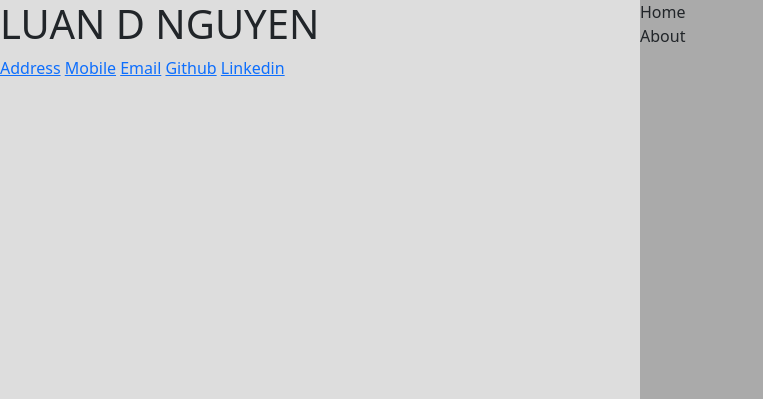
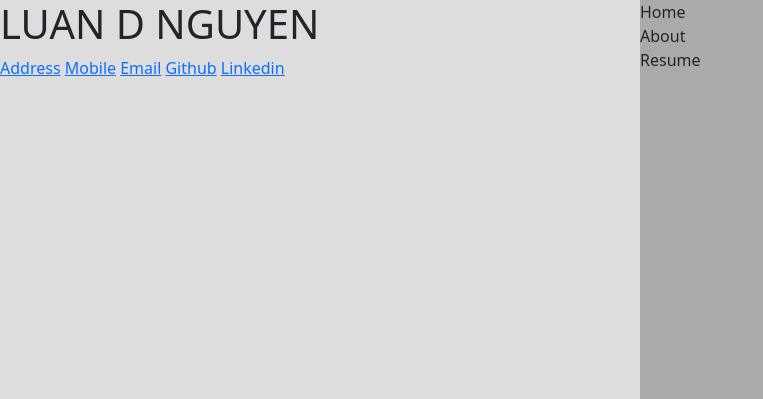
Before and after one commit to 33north/LuanNguyen.github.io, a Flask app: page / in a window 1280 px wide. Shown: the top 399 px of the page, without its empty margins (0-763 px from the left). Run offline with Flask 3, Linux system fonts and the light colour scheme.

Commit message:
20230511 - Add link to resume page to both home and index page

```diff
--- a/templates/home.html
+++ b/templates/home.html
@@ -19,6 +19,7 @@
     <div id = "div2">
       <a class = "nav-link" href = "{{ url_for('home') }}">Home</a>
       <a class = "nav-link" href = "{{ url_for('about') }}">About</a>
+      <a class = "nav-link" href = "{{ url_for('resume') }}">Resume</a>
     </div>
 
     <div id = "div3">
--- a/templates/index.html
+++ b/templates/index.html
@@ -15,6 +15,7 @@
       <a class = "nav-link" href = "{{ url_for('home') }}">Home</a>
       <a class = "nav-link" href = "{{ url_for('about') }}">About</a>
       <a class = "nav-link" href = "{{ url_for('index')}}">Index</a>
+      <a class = "nav-link" href = "{{ url_for('resume') }}">Resume</a>
     </div>
 
     <div id = "div3">
```
